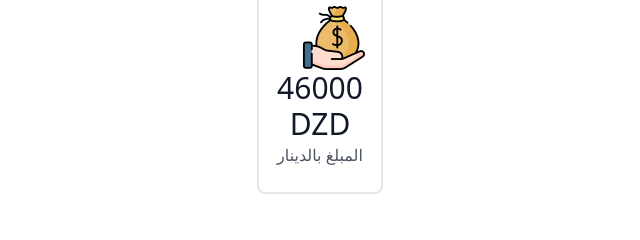
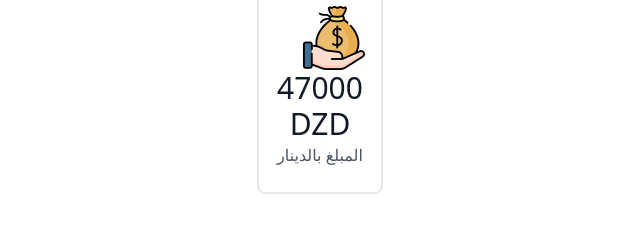
Before and after one commit to sofien6/donation, a plain HTML site: page index.html in a window 1280 px wide. Shown: the part 556-796 px from the top of the page, 323-963 px from the left. Drawn offline with nearby package versions, Linux system fonts and the light colour scheme.

Commit message:
Update index.html

```diff
--- a/index.html
+++ b/index.html
@@ -58,7 +58,7 @@
                 <div class="p-4 md:w-1/4 sm:w-1/2 w-full">
                     <div class="border-2 border-gray-200 px-4 py-6 rounded-lg">
                         <img id="money" src="salary.png" alt="">
-                        <h2 class="title-font font-medium text-3xl text-gray-900">46000 DZD</h2>
+                        <h2 class="title-font font-medium text-3xl text-gray-900">47000 DZD</h2>
                         <p class="leading-relaxed">المبلغ بالدينار </p>
                     </div>
                 </div>
```
